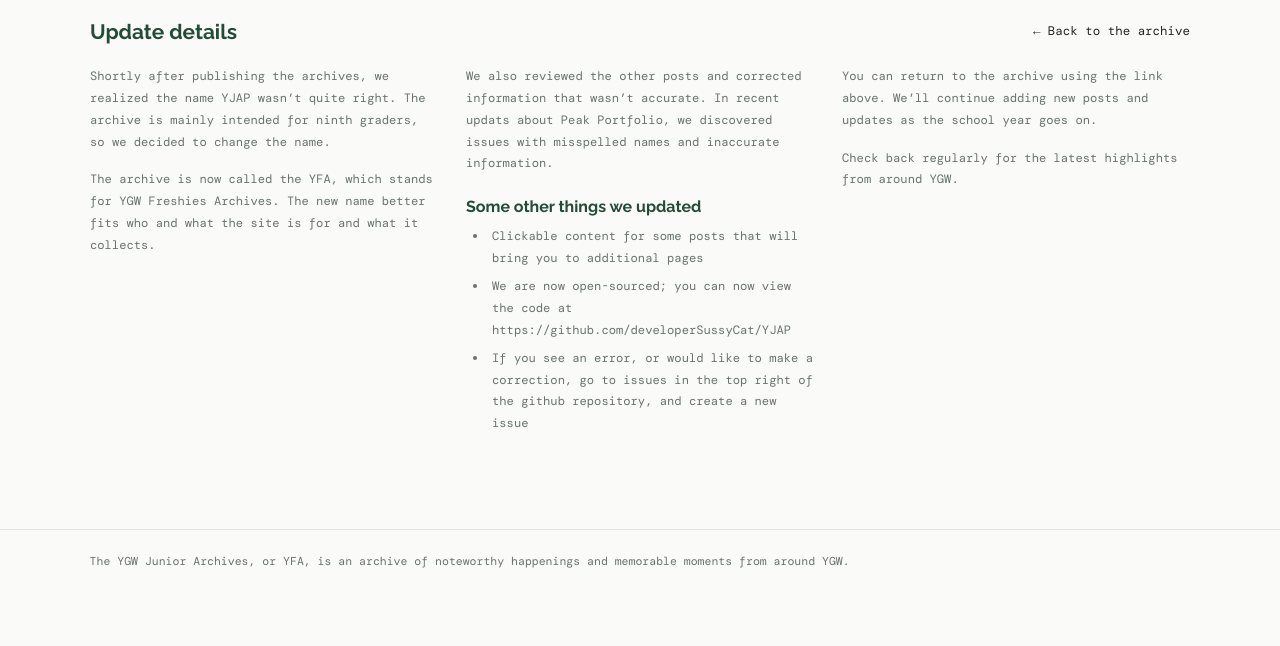
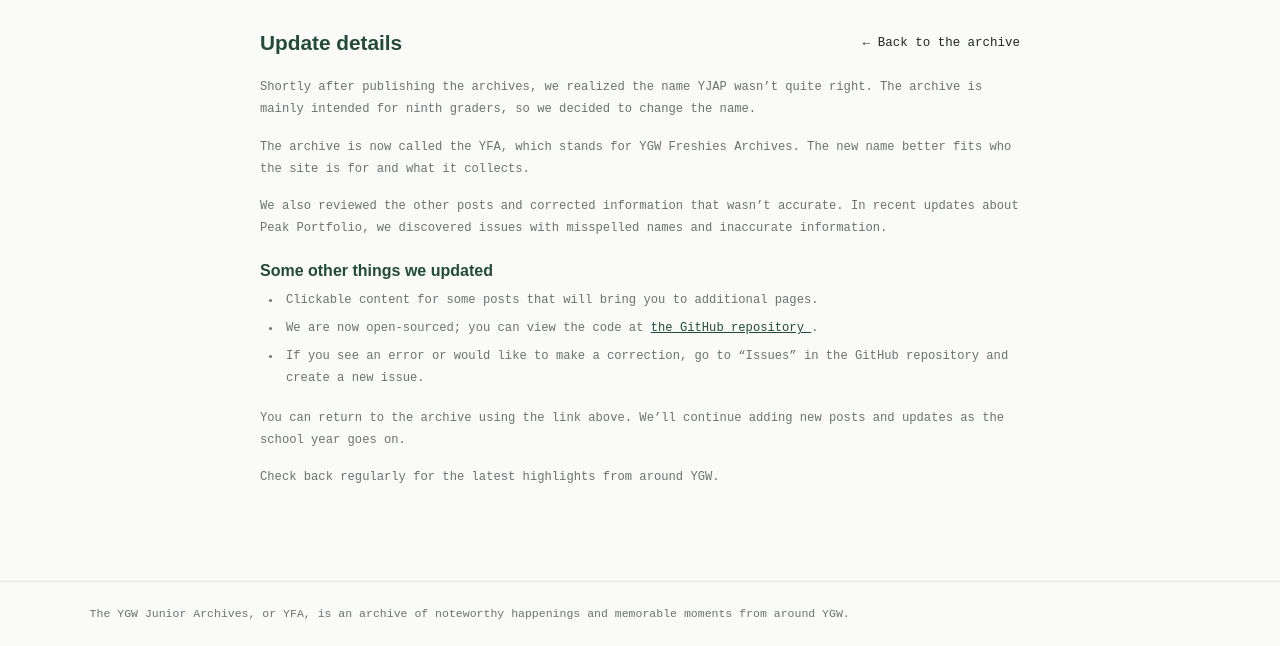
Before and after one commit to developerSussyCat/YJAP, a plain HTML site: page details/update.html in a window 1280 px wide. Shown: the part 589-1235 px from the top of the page. Before the commit the page ends 1183 px from the top, so only its background shows below. Drawn offline with nearby package versions, Linux system fonts and the light colour scheme.

Commit message:
Refactor update.html for styling and content changes
Removed unused font links and adjusted styles for layout and spacing. Updated content to reflect changes in the archive name and corrected inaccuracies.

```diff
--- a/details/update.html
+++ b/details/update.html
@@ -4,10 +4,6 @@
   <meta charset="UTF-8">
   <meta name="viewport" content="width=device-width, initial-scale=1">
   <title>Changes to YJAP — 9TH Grade Hock</title>
-
-  <link rel="preconnect" href="https://fonts.googleapis.com">
-  <link rel="preconnect" href="https://fonts.gstatic.com" crossorigin>
-  <link href="https://fonts.googleapis.com/css2?family=DM+Mono:wght@400;500&family=Raleway:wght@400;600;700;800&display=swap" rel="stylesheet">
 
   <style>
     :root {
@@ -22,9 +18,13 @@
       --heading: "Raleway", sans-serif;
     }
 
-    * { box-sizing: border-box; }
+    * {
+      box-sizing: border-box;
+    }
 
-    html { scroll-behavior: smooth; }
+    html {
+      scroll-behavior: smooth;
+    }
 
     body {
       margin: 0;
@@ -62,12 +62,13 @@
     }
 
     nav a:hover,
-    .back-link:hover {
+    .back-link:hover,
+    .article-columns a:hover {
       color: var(--green);
     }
 
     main {
-      width: min(100% - 14%, 1100px);
+      width: min(86%, 1100px);
       margin: 0 auto;
       padding: 52px 0 76px;
     }
@@ -95,7 +96,7 @@
     }
 
     .subtitle {
-      margin: 0;
+      margin: 0 0 14px;
       color: var(--muted);
       font-size: .78rem;
       line-height: 1.7;
@@ -115,7 +116,8 @@
     }
 
     .article-topline {
-      margin-bottom: 22px;
+      max-width: 760px;
+      margin: 0 auto 22px;
       display: flex;
       align-items: center;
       justify-content: space-between;
@@ -137,10 +139,11 @@
     }
 
     .article-columns {
-      display: grid;
-      grid-template-columns: repeat(3, minmax(0, 1fr));
-      gap: 28px;
+      display: block;
+      max-width: 760px;
+      margin: 0 auto;
     }
+
     .article-columns h3 {
       margin: 22px 0 10px;
       color: var(--green-dark);
@@ -148,23 +151,30 @@
       font-size: 1rem;
     }
 
+    .article-columns p,
     .article-columns ul {
-  margin: 0 0 18px;
-  padding-left: 22px;
       color: var(--muted);
       font-size: .76rem;
       line-height: 1.8;
     }
 
-.article-columns li {
-  padding-left: 4px;
-  margin-bottom: 6px;
-}
     .article-columns p {
       margin: 0 0 16px;
-      color: var(--muted);
-      font-size: .76rem;
-      line-height: 1.8;
+    }
+
+    .article-columns ul {
+      margin: 0 0 18px;
+      padding-left: 22px;
+    }
+
+    .article-columns li {
+      margin-bottom: 6px;
+      padding-left: 4px;
+    }
+
+    .article-columns a {
+      color: var(--green-dark);
+      overflow-wrap: anywhere;
     }
 
     footer {
@@ -176,20 +186,25 @@
     }
 
     @media (max-width: 700px) {
-      header { padding: 15px 5%; }
+      header {
+        padding: 15px 5%;
+      }
+
       main {
         width: 90%;
         padding-top: 38px;
       }
-      .article-columns {
-        grid-template-columns: 1fr;
-        gap: 0;
+
+      .article-image {
+        min-height: 190px;
       }
-      .article-image { min-height: 190px; }
     }
 
     @media (max-width: 420px) {
-      nav { gap: 13px; }
+      nav {
+        gap: 13px;
+      }
+
       .article-topline {
         align-items: flex-start;
         flex-direction: column;
@@ -201,6 +216,7 @@
 <body>
   <header>
     <a class="brand" href="../index.html">9TH Grade Hock ✳</a>
+
     <nav>
       <a href="../index.html#archive">The archive</a>
       <a href="../index.html#about">About</a>
@@ -210,7 +226,9 @@
   <main>
     <section class="article-header">
       <h1>Changes to YJAP</h1>
-      <p class="subtitle">An update about the name and information in the archive.</p>
+      <p class="subtitle">
+        An update about the name and information in the archive.
+      </p>
       <div class="eyebrow">Major Updates · November 2, 2026</div>
     </section>
 
@@ -218,47 +236,56 @@
 
     <div class="article-topline">
       <h2>Update details</h2>
-      <a class="back-link" href="../index.html#archive">← Back to the archive</a>
+      <a class="back-link" href="../index.html#archive">
+        ← Back to the archive
+      </a>
     </div>
 
     <article class="article-columns">
-      <div>
       <p>
         Shortly after publishing the archives, we realized the name YJAP
         wasn’t quite right. The archive is mainly intended for ninth graders,
         so we decided to change the name.
       </p>
+
       <p>
         The archive is now called the YFA, which stands for YGW Freshies
-          Archives. The new name better fits who and what the site is for and what
-          it collects.
+        Archives. The new name better fits who the site is for and what it
+        collects.
       </p>
-      </div>
 
-      <div>
       <p>
         We also reviewed the other posts and corrected information that
-          wasn’t accurate. In recent updats about Peak Portfolio, we discovered
+        wasn’t accurate. In recent updates about Peak Portfolio, we discovered
         issues with misspelled names and inaccurate information.
       </p>
 
       <h3>Some other things we updated</h3>
+
       <ul>
-          <li>Clickable content for some posts that will bring you to additional pages</li>
-          <li>We are now open-sourced; you can now view the code at https://github.com/developerSussyCat/YJAP</li>
-          <li>If you see an error, or would like to make a correction, go to issues in the top right of the github repository, and create a new issue</li>
+        <li>
+          Clickable content for some posts that will bring you to additional pages.
+        </li>
+        <li>
+          We are now open-sourced; you can view the code at
+          <a href="https://github.com/developerSussyCat/YJAP">
+            the GitHub repository
+          </a>.
+        </li>
+        <li>
+          If you see an error or would like to make a correction, go to
+          “Issues” in the GitHub repository and create a new issue.
+        </li>
       </ul>
-      </div>
 
-      <div>
       <p>
         You can return to the archive using the link above. We’ll continue
         adding new posts and updates as the school year goes on.
       </p>
+
       <p>
         Check back regularly for the latest highlights from around YGW.
       </p>
-      </div>
     </article>
   </main>
 
```
Lines whose indentation alone changed are shown as unchanged.
